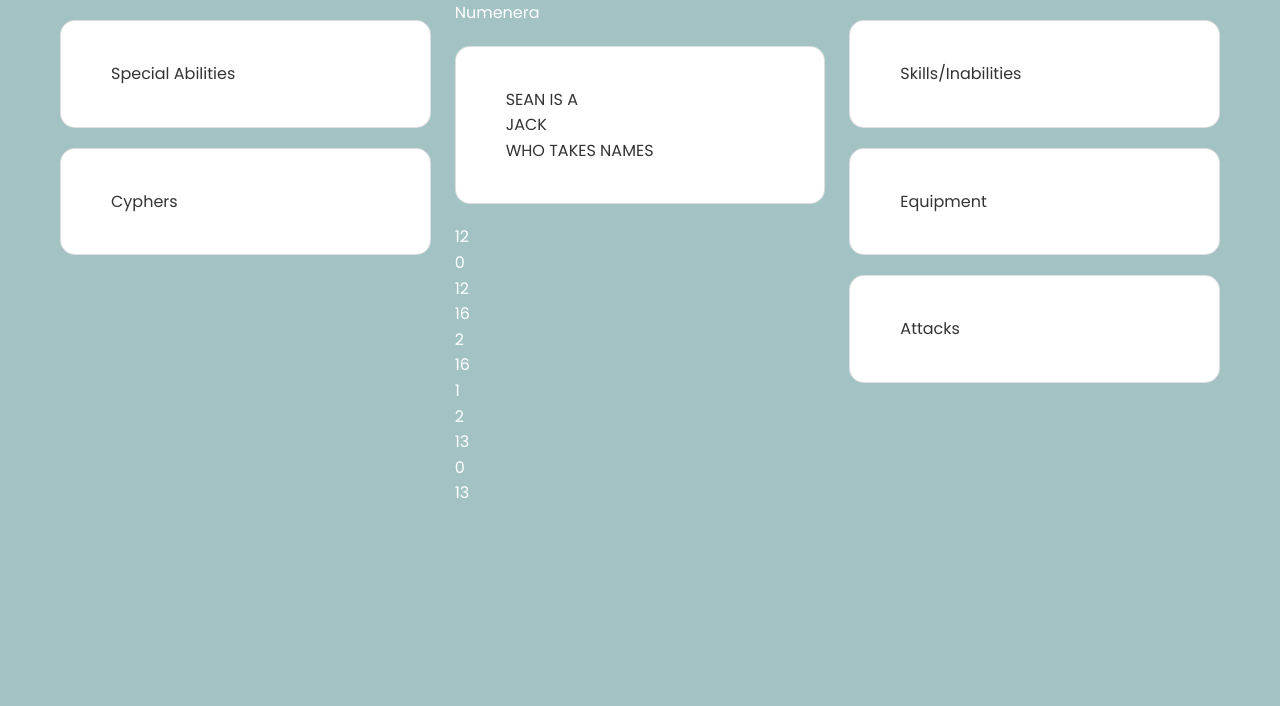
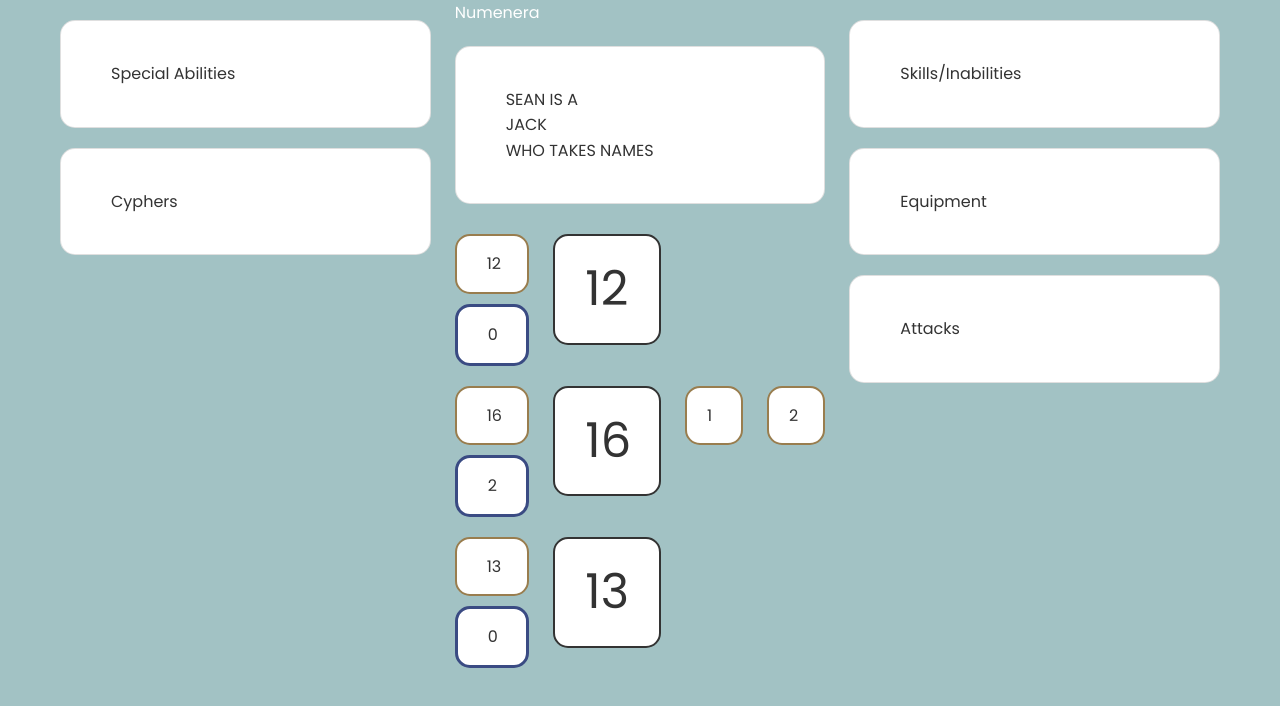
Before and after one commit to insideseanshead/numenera-front, a React (Create React App) app: page / in a window 1280 px wide. Shown: the top 706 px of the page. Built offline with nearby package versions, Linux system fonts and the light colour scheme.

Commit message:
added row and col to character stat component and some style

```diff
--- a/src/components/CharacterStats.jsx
+++ b/src/components/CharacterStats.jsx
@@ -1,55 +1,64 @@
+import { Row, Col } from "react-bootstrap";
+
 const CharacterStats = () => {
   return (
     <div className="stats">
       {/* Might */}
       <div className="might">
+        <Row>
+          <Col xs={3}>
             <div className="mods">
-                    <div className="pool">
-                        12
+              <div className="pool">12</div>
+              <div className="edge">0</div>
             </div>
-                    <div className="edge">
-                        0
-                    </div>
-                </div>
-                <div className="characterSt">
-                    12
-                </div>
+          </Col>
+          <Col xs={4}>
+            <div className="characterStat">12</div>
+          </Col>
+        </Row>
       </div>
       {/* speed */}
       <div className="speed">
+        <Row>
+          <Col xs={3}>
             <div className="mods">
-                    <div className="pool">
-                        16
+              <div className="pool">16</div>
+              <div className="edge">2</div>
             </div>
-                    <div className="edge">
-                        2
+          </Col>
+          <Col xs={4}>
+            <div className="characterStat">16</div>
+          </Col>
+          <Col>
+            <div className="armor">
+              <Row>
+                <Col xs={6}>
+                  <div className="cost">1</div>
+                </Col>
+                <Col xs={6}>
+                  <div className="armor-value">2</div>
+                </Col>
+              </Row>
             </div>
-                </div>
-                <div className="characterSt">
-                    16
-                </div>
-                <div className="armor">
-                    <div className="cost">1</div>
-                    <div className="armor-value">2</div>
-                </div>
+          </Col>
+        </Row>
       </div>
       {/* Intellect */}
       <div className="intellect">
+        <Row>
+          <Col xs={3}>
             <div className="mods">
-                    <div className="pool">
-                        13
+              <div className="pool">13</div>
+              <div className="edge">0</div>
             </div>
-                    <div className="edge">
-                        0
+          </Col>
+          <Col xs={4}>
+            <div className="characterStat">13</div>
+          </Col>
+        </Row>
       </div>
     </div>
-                <div className="characterSt">
-                    13
-                </div>
-            </div>
+  );
+};
 
-        </div>
-    )
-}
-
-export default CharacterStats
+export default CharacterStats;
--- a/src/index.css
+++ b/src/index.css
@@ -40,3 +40,49 @@
   margin: 20px 0;
   position: relative;
 }
+
+.pool {
+  background-color: #fff;
+  color: #333;
+  border: 2px #997D4E solid;
+  border-radius: 15px;
+  padding: 15px 30px;
+  margin: 10px 0;
+}
+
+.edge {
+  background-color: #fff;
+  color: #333;
+  border: 3px #3A4B83 solid;
+  border-radius: 15px;
+  padding: 15px 30px;
+  margin: 10px 0;
+}
+
+.characterStat {
+  font-size: 3rem;
+  background-color: #fff;
+  color: #333;
+  border: 2px #333 solid;
+  border-radius: 15px;
+  padding: 15px 30px;
+  margin: 10px 0;
+}
+
+.cost {
+  background-color: #fff;
+  color: #333;
+  border: 2px #997D4E solid;
+  border-radius: 15px;
+  padding: 15px 20px;
+  margin: 10px 0;
+}
+
+.armor-value {
+  background-color: #fff;
+  color: #333;
+  border: 2px #997D4E solid;
+  border-radius: 15px;
+  padding: 15px 20px;
+  margin: 10px 0;
+}
```
Lines whose indentation alone changed are shown as unchanged.
